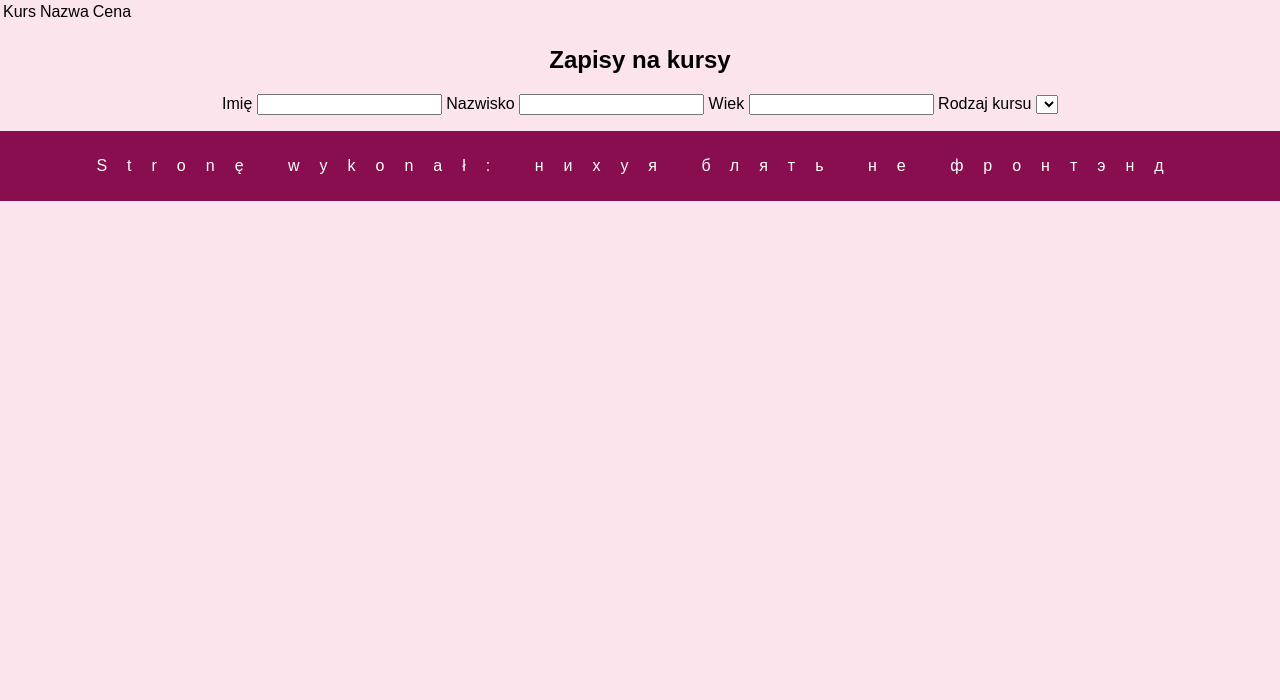
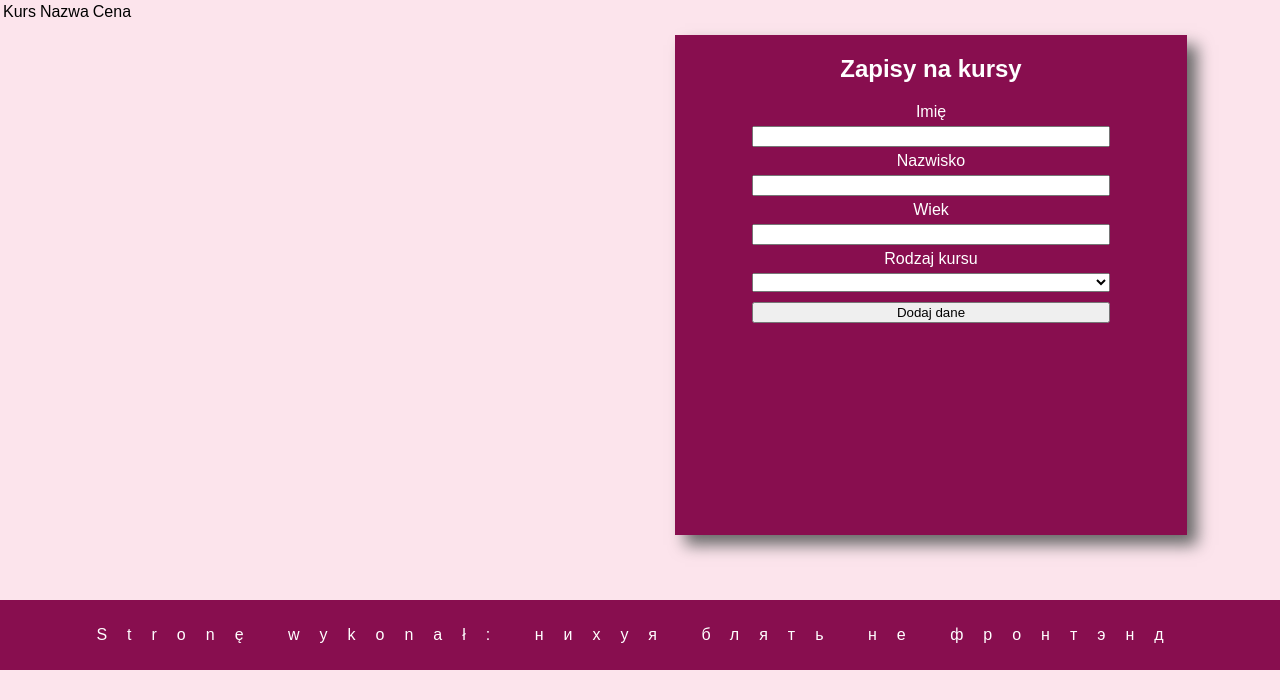
Before and after one commit to BaldrProgrammer/frontend_zadania, a PHP site: page / in a window 1280 px wide. Shown: the part 100-800 px from the top of the page. Run offline with PHP 8.4, Linux system fonts and the light colour scheme; lists and menus that the app fills with data are empty.

Commit message:
sector .right completed

```diff
--- a/inf_03_2025_06_10_SG_kolor/index.php
+++ b/inf_03_2025_06_10_SG_kolor/index.php
@@ -38,8 +38,8 @@
             <input id="input_age">
             <label for="select_course_type">Rodzaj kursu</label>
             <select id="select_course_type">
-
             </select>
+            <button type="submit">Dodaj dane</button>
         </form>
     </section>
 </main>
--- a/inf_03_2025_06_10_SG_kolor/styl.css
+++ b/inf_03_2025_06_10_SG_kolor/styl.css
@@ -11,4 +11,32 @@ body {
         padding: 10px;
         letter-spacing: 20px;
     }
+
+    main {
+        display: flex;
+
+        .left {
+            width: 50%;
+            height: 600px;
+            overflow-y: scroll;
+        }
+
+        .right {
+            form {
+                display: flex;
+                flex-direction: column;
+                align-items: center;
+                input, button, select {
+                    width: 70%;
+                    margin: 5px;
+                }
+            }
+            color: white;
+            background-color: #880E4F;
+            width: 40%;
+            height: 500px;
+            margin: 35px;
+            box-shadow: 10px 10px 15px DimGray;
+        }
+    }
 }
```
